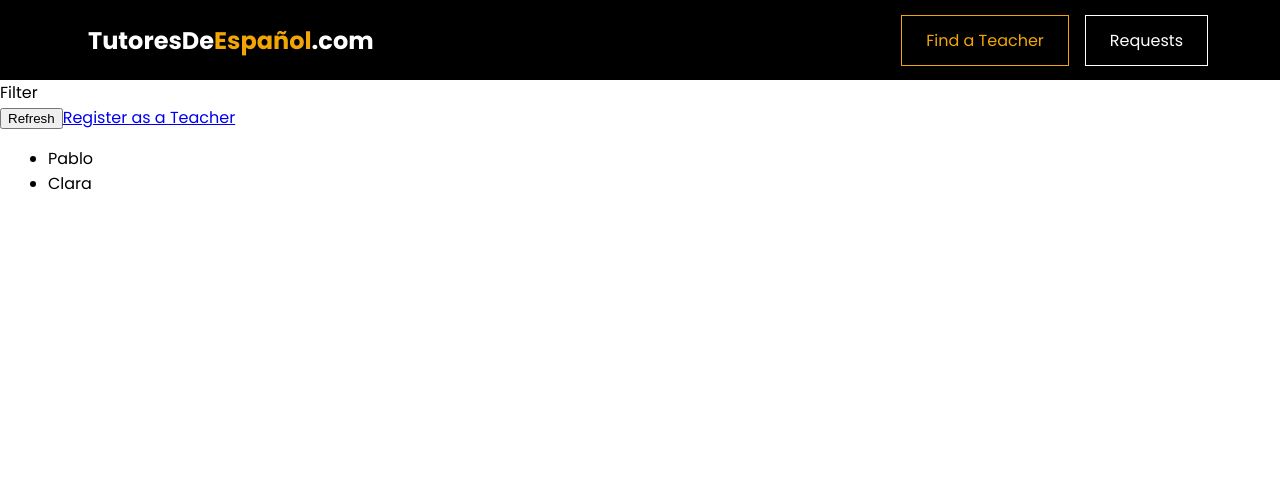
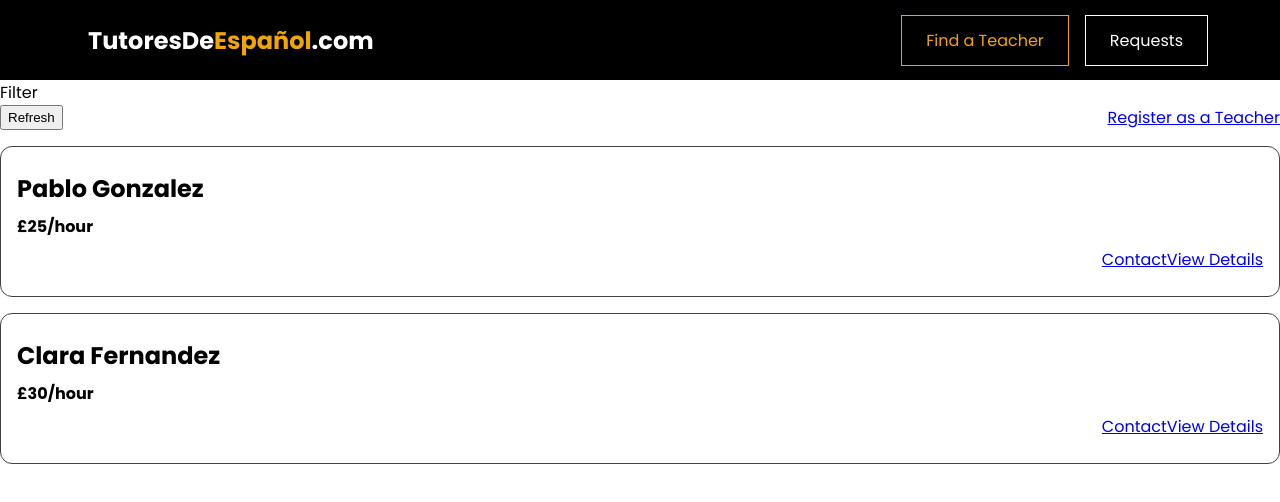
Before and after one commit to ElJefe111944/teacher-finder-app, a Vue app: page /teachers in a window 1280 px wide. Shown: the top 502 px of the page. Built offline with nearby package versions, Linux system fonts and the light colour scheme.

Commit message:
Teacher Item component & styling added to teacher list page

```diff
--- /dev/null
+++ b/src/components/teachers/TeacherItem.vue
@@ -0,0 +1,63 @@
+<template>
+    <li>
+        <!-- teacher details -->
+        <h3>{{ fullName }}</h3>
+        <h4>£{{ rate }}/hour</h4>
+        <div>
+            <!-- areas  -->
+            <span v-for="area in areas" :key="area">
+            {{ area }}
+            </span>
+        </div>
+        <div class="actions">
+            <router-link :to="teacherContactLink">Contact</router-link>
+            <router-link :to="teacherDetailsLink">View Details</router-link>
+        </div>
+    </li>
+</template>
+
+<script>
+
+export default {
+    props: ['id','firstName','lastName','rate','areas'],
+    computed: {
+        fullName(){
+            // combine first & last name
+            return `${this.firstName} ${this.lastName}`;
+        },
+        teacherContactLink(){
+            return `${this.$route.path}/${this.id}/contact`;
+        },
+        teacherDetailsLink(){
+            return `${this.$route.path}/${this.id}`;
+        }
+    }
+}
+</script>
+
+<style scoped>
+li {
+  margin: 1rem 0;
+  border: 1px solid #424242;
+  border-radius: 12px;
+  padding: 1rem;
+}
+
+h3 {
+  font-size: 1.5rem;
+}
+
+h3,
+h4 {
+  margin: 0.5rem 0;
+}
+
+div {
+  margin: 0.5rem 0;
+}
+
+.actions {
+  display: flex;
+  justify-content: flex-end;
+}
+</style>
--- a/src/pages/teachers/TeachersList.vue
+++ b/src/pages/teachers/TeachersList.vue
@@ -10,25 +10,52 @@
             <router-link to="/register">Register as a Teacher</router-link>
         </div>
         <!-- list of teachers -->
-        <ul>
-            <li v-for="teacher in filteredTeachers" :key="teacher.id">
-            {{ teacher.firstName }}
-            </li>
+        <ul v-if="hasTeachers">
+            <TeacherItem v-for="teacher in filteredTeachers"
+            :key="teacher.id"
+            :id="teacher.id"
+            :first-name="teacher.firstName"
+            :last-name="teacher.lastName"
+            :rate="teacher.hourlyRate"
+            :areas="teacher.areas" />
         </ul>
+        <!-- If no teachers are found -->
+        <h3 v-else>No teachers found...</h3>
     </section>
-    </template>
+</template>
 
     <script>
+     import TeacherItem from '../../components/teachers/TeacherItem.vue'
 
     export default {
 
+        components: {
+            TeacherItem,
+        },
         computed: {
             filteredTeachers(){
                 // pull data from teacherModule in store
                 // getters [namespaced name / getter name]
                 return this.$store.getters['teachers/teachers'];
+            },
+            hasTeachers(){
+                // check to see if teachers array is empty
+                return this.$store.getters['teachers/hasTeachers'];
             }
         }
     }
 
     </script>
+
+    <style scoped>
+    ul {
+  list-style: none;
+  margin: 0;
+  padding: 0;
+}
+
+.controls {
+  display: flex;
+  justify-content: space-between;
+}
+    </style>
```
